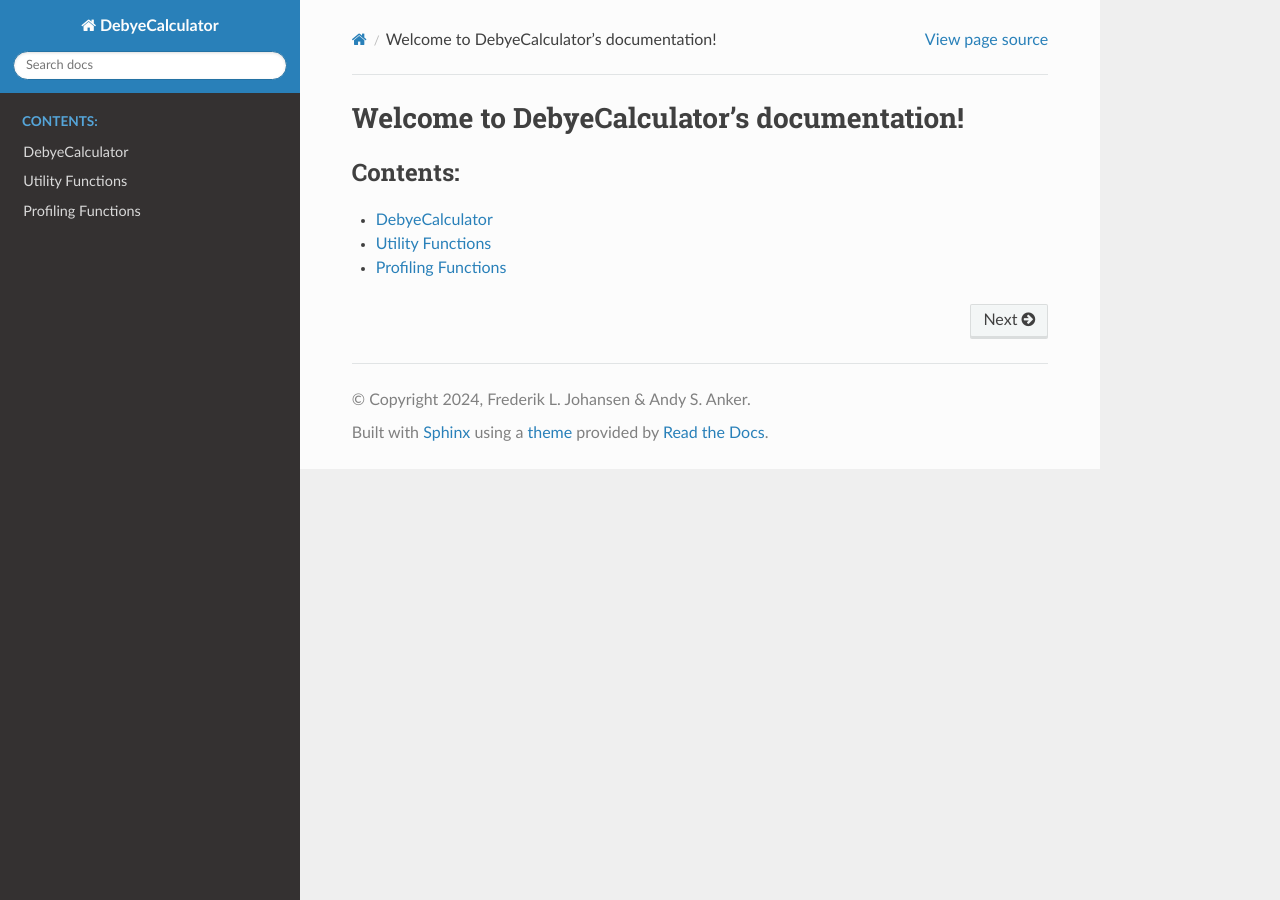
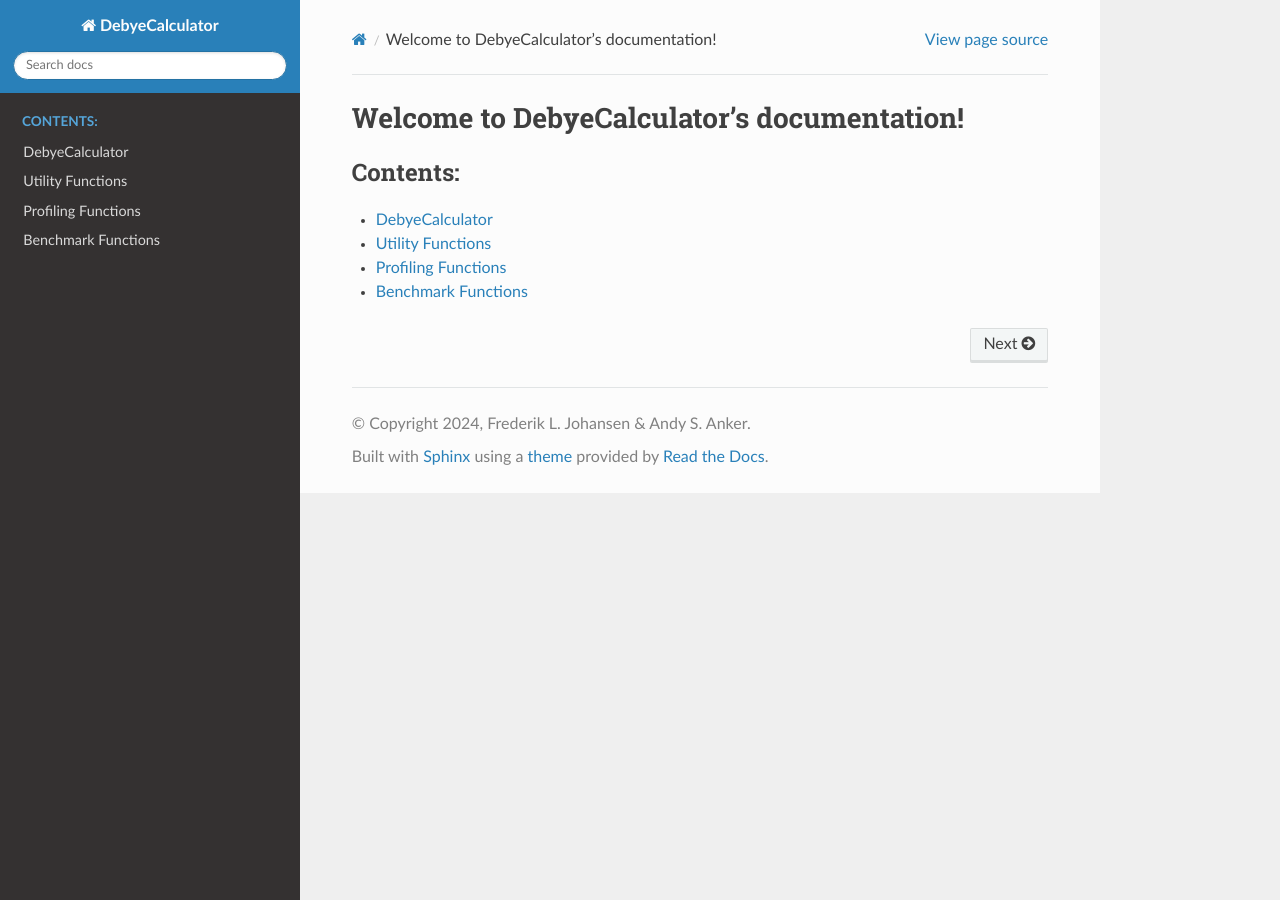
Before and after one commit to FrederikLizakJohansen/DebyeCalculator, a Sphinx documentation site: the page built from docs/index.rst, in a window 1280 px wide. Built offline with Sphinx 7.4.7 and the Read the Docs theme 2.0.0, drawn with Linux system fonts in a browser that asks for light colours.

Commit message:
added benchmarking to readthedocs

```diff
--- a/docs/debyecalculator.rst
+++ b/docs/debyecalculator.rst
@@ -16,3 +16,9 @@
 
 .. automodule:: debyecalculator.utility.profiling
     :members:
+
+Benchmark Functions
+===================
+
+.. automodule:: debyecalculator.utility.benchmark
+    :members:
```
Also changed, not shown: 12 other files.
